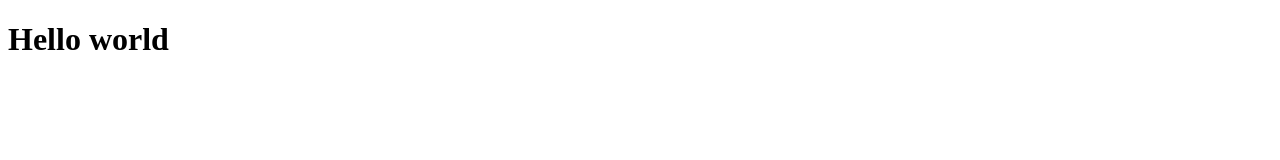
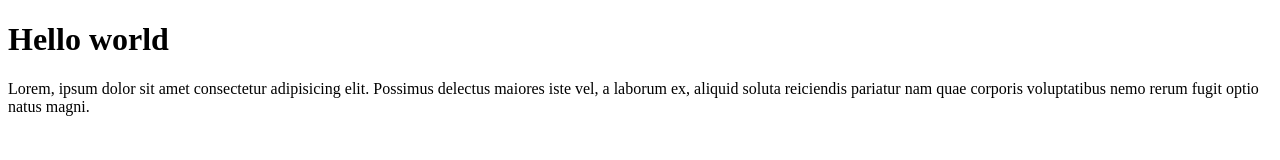
Before and after one commit to kamalz-junior/wpu-git-test, a plain HTML site: page index.html in a window 1280 px wide. Drawn offline with Linux system fonts and the light colour scheme.

Commit message:
menambahkan paragraf

```diff
--- a/index.html
+++ b/index.html
@@ -8,5 +8,6 @@
 </head>
 <body>
     <h1>Hello world</h1>
+    <p>Lorem, ipsum dolor sit amet consectetur adipisicing elit. Possimus delectus maiores iste vel, a laborum ex, aliquid soluta reiciendis pariatur nam quae corporis voluptatibus nemo rerum fugit optio natus magni.</p>
 </body>
 </html>
```
